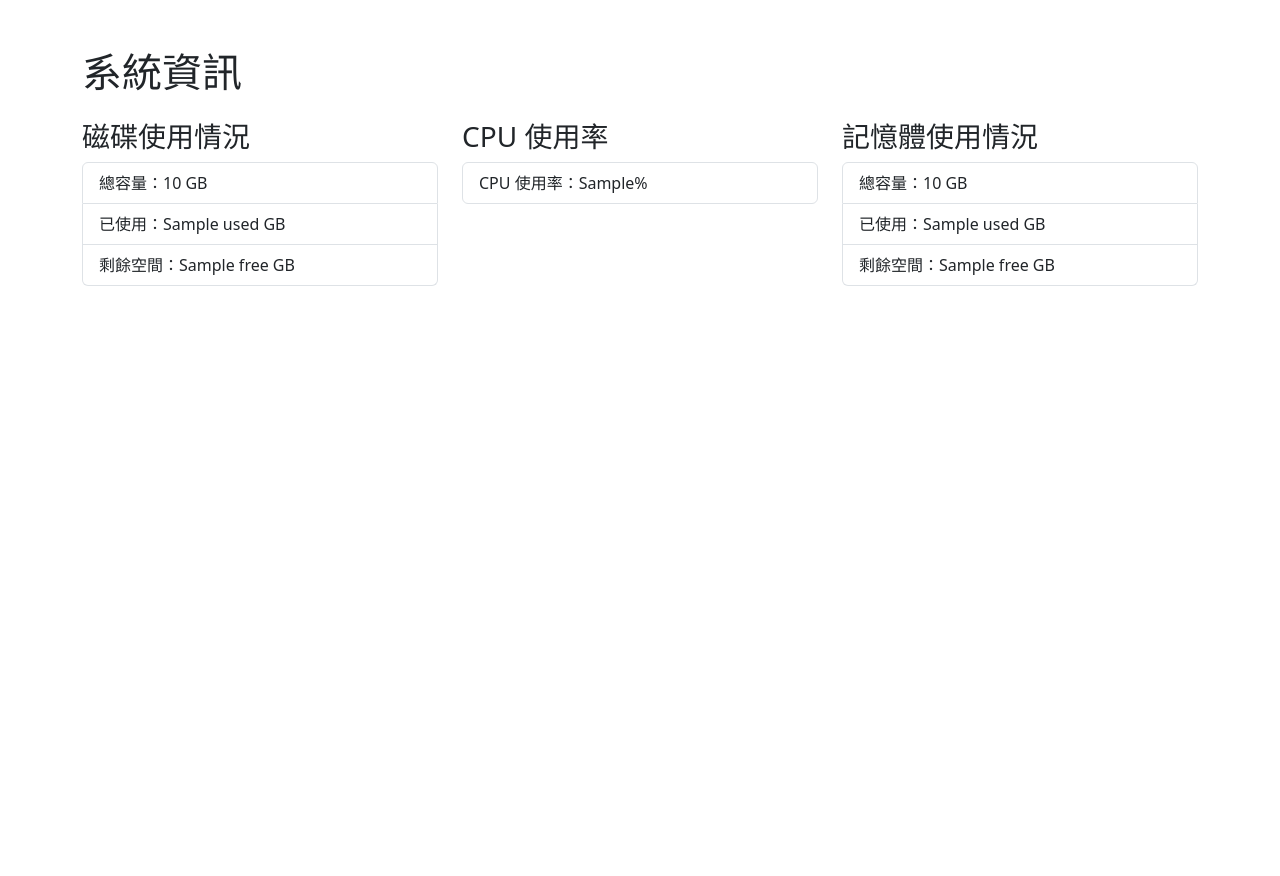
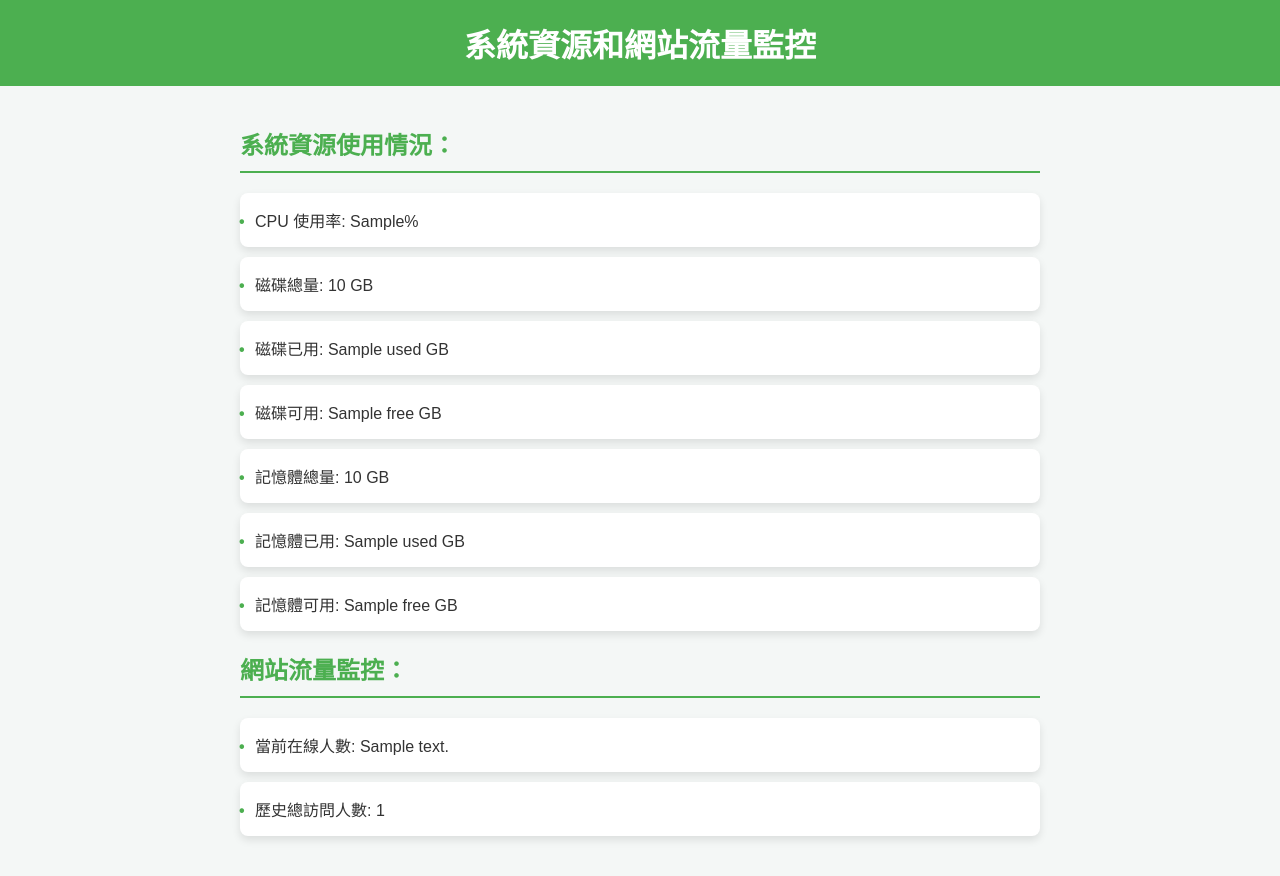
Before and after one commit to oinktech/python-editor, a Flask app: template templates/admin.html in a window 1280 px wide. Before the commit the page ends 286 px from the top, so only its background shows below. Run offline with Flask 3, Linux system fonts and the light colour scheme; the template is opened without the code that fills it: most values are stand-ins (such as "Sample title", 1, 10 or a date in 2020).

Commit message:
Update admin.html

```diff
--- a/templates/admin.html
+++ b/templates/admin.html
@@ -3,42 +3,92 @@
 <head>
     <meta charset="UTF-8">
     <meta name="viewport" content="width=device-width, initial-scale=1.0">
-    <title>管理介面 - 系統資訊</title>
-    <!-- 加入 Bootstrap CDN -->
-    <link href="https://cdn.jsdelivr.net/npm/bootstrap@5.3.0-alpha1/dist/css/bootstrap.min.css" rel="stylesheet">
+    <title>系統管理</title>
+    <style>
+        body {
+            font-family: Arial, sans-serif;
+            background-color: #f4f7f6;
+            margin: 0;
+            padding: 0;
+            color: #333;
+        }
+
+        h1 {
+            text-align: center;
+            background-color: #4CAF50;
+            color: white;
+            padding: 20px 0;
+            margin: 0;
+        }
+
+        h2 {
+            color: #4CAF50;
+            border-bottom: 2px solid #4CAF50;
+            padding-bottom: 10px;
+            margin-bottom: 20px;
+        }
+
+        ul {
+            list-style-type: none;
+            padding: 0;
+        }
+
+        ul li {
+            background-color: white;
+            padding: 15px;
+            margin: 10px 0;
+            border-radius: 8px;
+            box-shadow: 0 4px 8px rgba(0, 0, 0, 0.1);
+            font-size: 16px;
+        }
+
+        ul li::before {
+            content: '•';
+            color: #4CAF50;
+            font-weight: bold;
+            display: inline-block;
+            width: 1em;
+            margin-left: -1em;
+        }
+
+        .container {
+            max-width: 800px;
+            margin: 40px auto;
+            padding: 0 20px;
+        }
+
+        @media (max-width: 768px) {
+            body {
+                font-size: 14px;
+            }
+
+            ul li {
+                font-size: 14px;
+                padding: 10px;
+            }
+        }
+    </style>
 </head>
 <body>
-    <div class="container mt-5">
-        <h1 class="mb-4">系統資訊</h1>
-        <div class="row">
-            <div class="col-md-4">
-                <h3>磁碟使用情況</h3>
-                <ul class="list-group">
-                    <li class="list-group-item">總容量：{{ system_info.disk_usage.total }} GB</li>
-                    <li class="list-group-item">已使用：{{ system_info.disk_usage.used }} GB</li>
-                    <li class="list-group-item">剩餘空間：{{ system_info.disk_usage.free }} GB</li>
-                </ul>
-            </div>
+    <h1>系統資源和網站流量監控</h1>
 
-            <div class="col-md-4">
-                <h3>CPU 使用率</h3>
-                <ul class="list-group">
-                    <li class="list-group-item">CPU 使用率：{{ system_info.cpu_usage }}%</li>
-                </ul>
-            </div>
+    <div class="container">
+        <h2>系統資源使用情況：</h2>
+        <ul>
+            <li>CPU 使用率: {{ system_info.cpu_usage }}%</li>
+            <li>磁碟總量: {{ system_info.disk_usage.total }} GB</li>
+            <li>磁碟已用: {{ system_info.disk_usage.used }} GB</li>
+            <li>磁碟可用: {{ system_info.disk_usage.free }} GB</li>
+            <li>記憶體總量: {{ system_info.memory_usage.total }} GB</li>
+            <li>記憶體已用: {{ system_info.memory_usage.used }} GB</li>
+            <li>記憶體可用: {{ system_info.memory_usage.free }} GB</li>
+        </ul>
 
-            <div class="col-md-4">
-                <h3>記憶體使用情況</h3>
-                <ul class="list-group">
-                    <li class="list-group-item">總容量：{{ system_info.memory_usage.total }} GB</li>
-                    <li class="list-group-item">已使用：{{ system_info.memory_usage.used }} GB</li>
-                    <li class="list-group-item">剩餘空間：{{ system_info.memory_usage.free }} GB</li>
-                </ul>
-            </div>
-        </div>
+        <h2>網站流量監控：</h2>
+        <ul>
+            <li>當前在線人數: {{ current_visitors }}</li>
+            <li>歷史總訪問人數: {{ total_visits }}</li>
+        </ul>
     </div>
-
-    <!-- 加入 Bootstrap JS -->
-    <script src="https://cdn.jsdelivr.net/npm/bootstrap@5.3.0-alpha1/dist/js/bootstrap.bundle.min.js"></script>
 </body>
 </html>
```
